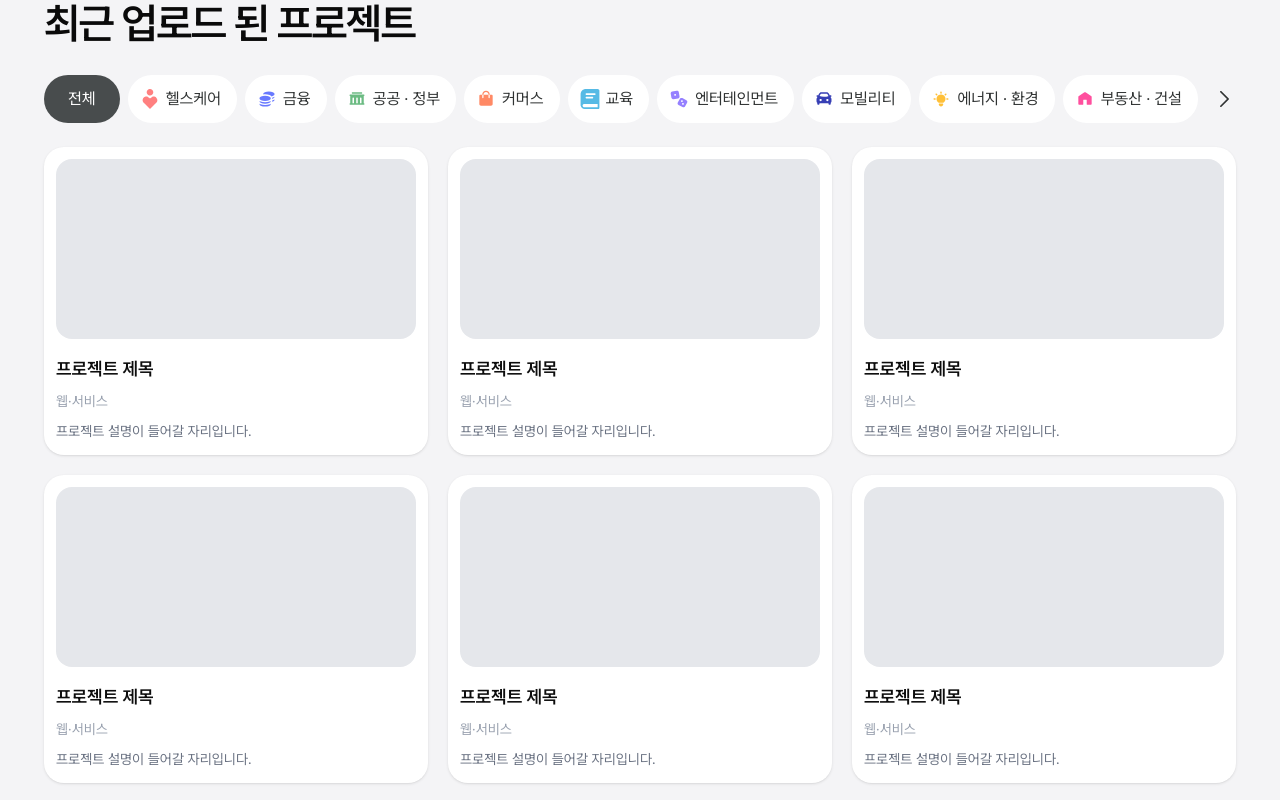
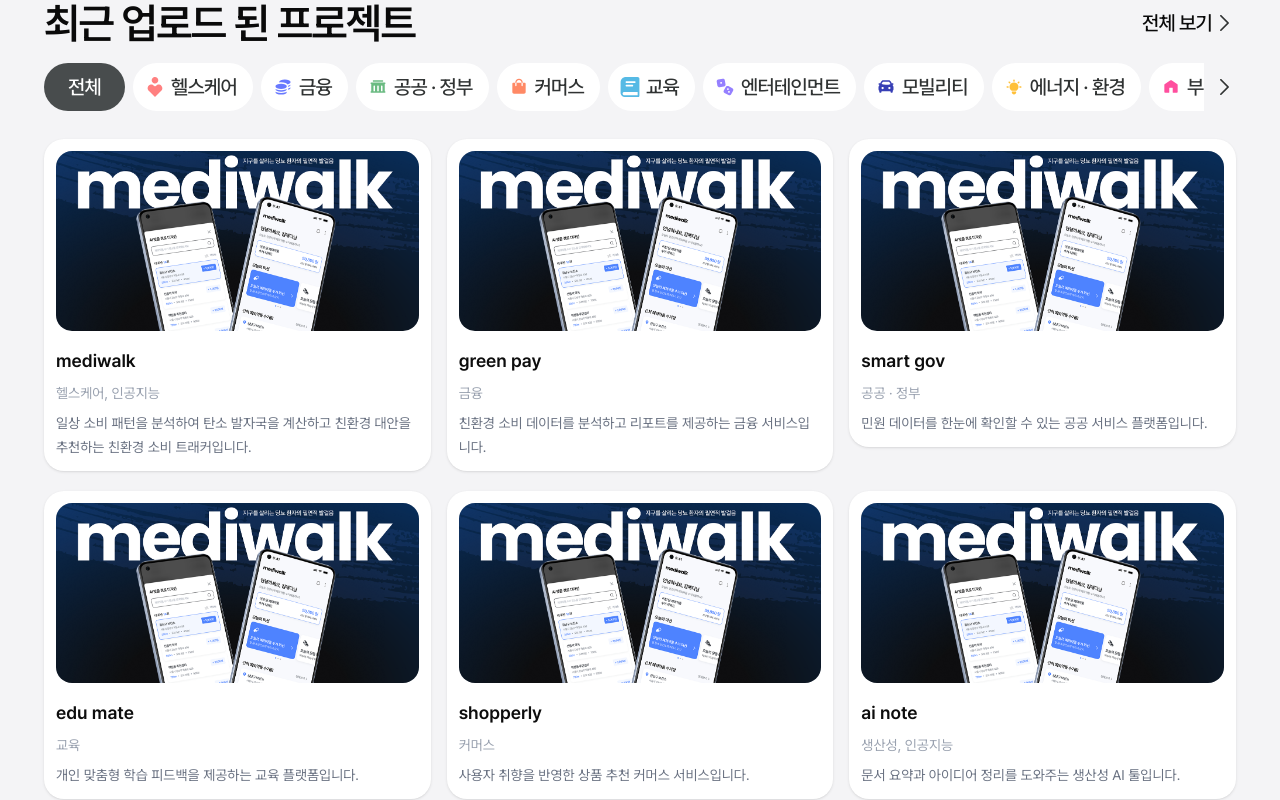
Before and after one commit to skkuding/proseed, a Next.js app in the folder apps/web/: page / in a window 1280 px wide. Shown: the part 620-1420 px from the top of the page. Built offline with nearby package versions, Linux system fonts and the light colour scheme.

Commit message:
feat(fe): make recentprojectSection

```diff
--- /dev/null
+++ b/apps/web/src/app/_mockdata/project-list/recent-projects.json
@@ -0,0 +1,56 @@
+[
+  {
+    "id": 1,
+    "title": "mediwalk",
+    "type": "APP",
+    "status": "Ongoing",
+    "oneLineDescription": "일상 소비 패턴을 분석하여 탄소 발자국을 계산하고 친환경 대안을 추천하는 친환경 소비 트래커입니다.",
+    "category": ["헬스케어", "인공지능"],
+    "thumbnailUrl": "/mock/projectdetail/thumbnail.png"
+  },
+  {
+    "id": 2,
+    "title": "green pay",
+    "type": "WEB",
+    "status": "Ongoing",
+    "oneLineDescription": "친환경 소비 데이터를 분석하고 리포트를 제공하는 금융 서비스입니다.",
+    "category": ["금융"],
+    "thumbnailUrl": "/mock/projectdetail/thumbnail.png"
+  },
+  {
+    "id": 3,
+    "title": "smart gov",
+    "type": "WEB",
+    "status": "Completed",
+    "oneLineDescription": "민원 데이터를 한눈에 확인할 수 있는 공공 서비스 플랫폼입니다.",
+    "category": ["공공 · 정부"],
+    "thumbnailUrl": "/mock/projectdetail/thumbnail.png"
+  },
+  {
+    "id": 4,
+    "title": "edu mate",
+    "type": "APP",
+    "status": "Ongoing",
+    "oneLineDescription": "개인 맞춤형 학습 피드백을 제공하는 교육 플랫폼입니다.",
+    "category": ["교육"],
+    "thumbnailUrl": "/mock/projectdetail/thumbnail.png"
+  },
+  {
+    "id": 5,
+    "title": "shopperly",
+    "type": "WEB",
+    "status": "Ongoing",
+    "oneLineDescription": "사용자 취향을 반영한 상품 추천 커머스 서비스입니다.",
+    "category": ["커머스"],
+    "thumbnailUrl": "/mock/projectdetail/thumbnail.png"
+  },
+  {
+    "id": 6,
+    "title": "ai note",
+    "type": "WEB",
+    "status": "Ongoing",
+    "oneLineDescription": "문서 요약과 아이디어 정리를 도와주는 생산성 AI 툴입니다.",
+    "category": ["생산성", "인공지능"],
+    "thumbnailUrl": "/mock/projectdetail/thumbnail.png"
+  }
+]
--- a/apps/web/src/app/mainpage/_components/CategoryTabs.tsx
+++ b/apps/web/src/app/mainpage/_components/CategoryTabs.tsx
@@ -3,8 +3,8 @@
 import Image from 'next/image'
 import { useRef } from 'react'
 
-const categories = [
-  { label: '전체' },
+export const categories = [
+  { label: '전체', icon: undefined },
   { label: '헬스케어', icon: '/healthcare_color.svg' },
   { label: '금융', icon: '/money_color.svg' },
   { label: '공공 · 정부', icon: '/government_color.svg' },
@@ -18,9 +18,16 @@ const categories = [
   { label: '생산성', icon: '/production_color.svg' },
   { label: '커뮤니티', icon: '/community_color.svg' },
   { label: '인공지능', icon: '/ai_color.svg' },
-]
+] as const
 
-export default function CategoryTabs() {
+export type CategoryLabel = (typeof categories)[number]['label']
+
+interface CategoryTabsProps {
+  selectedCategory: CategoryLabel
+  onSelectCategory: (category: CategoryLabel) => void
+}
+
+export default function CategoryTabs({ onSelectCategory }: CategoryTabsProps) {
   const scrollRef = useRef<HTMLDivElement>(null)
 
   const handleScrollRight = () => {
@@ -36,15 +43,18 @@ export default function CategoryTabs() {
         ref={scrollRef}
         className="flex min-w-0 flex-1 items-center gap-2 overflow-x-auto whitespace-nowrap [scrollbar-width:none] [&::-webkit-scrollbar]:hidden"
       >
-        {categories.map((category, index) => {
-          const isActive = index === 0
+        {categories.map((category) => {
           const isAll = category.label === '전체'
 
           return (
             <button
               key={category.label}
-              className={`inline-flex h-12 shrink-0 items-center rounded-full ${
-                isActive ? 'bg-CoolNeutral-30 text-white' : 'bg-white text-CoolNeutral-20'
+              type="button"
+              onClick={() => onSelectCategory(category.label)}
+              className={`inline-flex h-12 shrink-0 cursor-pointer items-center rounded-full ${
+                isAll
+                  ? 'bg-CoolNeutral-30 text-white'
+                  : 'bg-white text-CoolNeutral-20 hover:bg-CoolNeutral-90'
               }`}
             >
               <div
@@ -62,7 +72,7 @@ export default function CategoryTabs() {
                   />
                 ) : null}
 
-                <span className="whitespace-nowrap text-title_m_20">{category.label}</span>
+                <span className="whitespace-nowrap text-title6_m_20">{category.label}</span>
               </div>
             </button>
           )
@@ -72,7 +82,7 @@ export default function CategoryTabs() {
       <button
         type="button"
         onClick={handleScrollRight}
-        className="inline-flex h-6 w-6 shrink-0 items-center justify-center"
+        className="inline-flex h-6 w-6 shrink-0 items-center justify-center cursor-pointer"
         aria-label="다음 카테고리 보기"
       >
         <Image src="/arrow2_right.svg" alt="다음" width={24} height={24} />
--- a/apps/web/src/app/mainpage/_components/ProjectCard.tsx
+++ b/apps/web/src/app/mainpage/_components/ProjectCard.tsx
@@ -1,23 +1,32 @@
+import Image from 'next/image'
+import Link from 'next/link'
+
 interface ProjectCardProps {
-  title?: string
-  category?: string
-  summary?: string
+  project: {
+    id: number
+    title: string
+    type: string
+    status: string
+    oneLineDescription: string
+    category: string[]
+    thumbnailUrl: string
+  }
 }
 
-export default function ProjectCard({
-  title = '프로젝트 제목',
-  category = '웹·서비스',
-  summary = '프로젝트 설명이 들어갈 자리입니다.',
-}: ProjectCardProps) {
+export default function ProjectCard({ project }: ProjectCardProps) {
   return (
-    <article className="overflow-hidden rounded-[20px] bg-white p-3 shadow-sm">
-      <div className="mb-4 h-[180px] w-full rounded-[16px] bg-gray-200" />
+    <Link href={`/projects/${project.id}`}>
+      <article className="cursor-pointer overflow-hidden rounded-[20px] bg-white p-3 shadow-sm">
+        <div className="relative mb-4 h-[180px] w-full overflow-hidden rounded-[16px] bg-gray-200">
+          <Image src={project.thumbnailUrl} alt={project.title} fill className="object-cover" />
+        </div>
 
-      <div className="flex flex-col gap-2">
-        <h3 className="text-lg font-semibold text-black">{title}</h3>
-        <span className="text-sm text-gray-400">{category}</span>
-        <p className="text-sm leading-6 text-gray-500">{summary}</p>
-      </div>
-    </article>
+        <div className="flex flex-col gap-2">
+          <h3 className="text-lg font-semibold text-black">{project.title}</h3>
+          <span className="text-sm text-gray-400">{project.category.join(', ')}</span>
+          <p className="text-sm leading-6 text-gray-500">{project.oneLineDescription}</p>
+        </div>
+      </article>
+    </Link>
   )
 }
--- a/apps/web/src/app/mainpage/_components/RecentProjectsSection.tsx
+++ b/apps/web/src/app/mainpage/_components/RecentProjectsSection.tsx
@@ -1,21 +1,56 @@
-import CategoryTabs from './CategoryTabs'
+'use client'
+
+import Image from 'next/image'
+import Link from 'next/link'
+import { useMemo, useState } from 'react'
+import mockProjects from '@/app/_mockdata/project-list/recent-projects.json'
+import CategoryTabs, { CategoryLabel } from './CategoryTabs'
 import ProjectCard from './ProjectCard'
 import SectionTitle from './SectionTitle'
 
+type Project = {
+  id: number
+  title: string
+  type: string
+  status: string
+  oneLineDescription: string
+  category: Exclude<CategoryLabel, '전체'>[]
+  thumbnailUrl: string
+}
+
 export default function RecentProjectsSection() {
+  const [selectedCategory, setSelectedCategory] = useState<CategoryLabel>('전체')
+
+  const filteredProjects = useMemo(() => {
+    const projects = mockProjects as Project[]
+
+    if (selectedCategory === '전체') {
+      return projects
+    }
+
+    return projects.filter((project) => project.category.includes(selectedCategory))
+  }, [selectedCategory])
+
   return (
-    <section className="flex flex-col gap-6">
-      <SectionTitle title="최근 업로드 된 프로젝트" actionLabel="전체 보기" />
+    <section className="flex flex-col gap-3">
+      <div className="flex items-center justify-between">
+        <SectionTitle title="최근 업로드 된 프로젝트" />
+        <Link href="/navigate">
+          <button type="button" className="flex items-center text-title6_m_20 cursor-pointer">
+            전체 보기
+            <Image src="/arrow2_right.svg" alt="다음" width={24} height={24} />
+          </button>
+        </Link>
+      </div>
 
-      <CategoryTabs />
+      <div className="flex flex-col gap-7">
+        <CategoryTabs selectedCategory={selectedCategory} onSelectCategory={setSelectedCategory} />
 
-      <div className="grid grid-cols-1 gap-5 md:grid-cols-2 xl:grid-cols-3">
-        <ProjectCard />
-        <ProjectCard />
-        <ProjectCard />
-        <ProjectCard />
-        <ProjectCard />
-        <ProjectCard />
+        <div className="grid grid-cols-1 gap-x-4 gap-y-5 md:grid-cols-2 xl:grid-cols-3">
+          {filteredProjects.map((project) => (
+            <ProjectCard key={project.id} project={project} />
+          ))}
+        </div>
       </div>
     </section>
   )
--- a/apps/web/tailwind.config.ts
+++ b/apps/web/tailwind.config.ts
@@ -23,6 +23,7 @@ const config: Config = {
         title1_sb_24: ['24px', { lineHeight: '140%', letterSpacing: '-0.04em', fontWeight: '600' }],
         title2_m_24: ['24px', { lineHeight: '140%', letterSpacing: '-0.04em', fontWeight: '500' }],
         title3_sb_20: ['20px', { lineHeight: '140%', letterSpacing: '-0.04em', fontWeight: '600' }],
+        title3_sb_24: ['24px', { lineHeight: '140%', letterSpacing: '-0.04em', fontWeight: '600' }],
         title4_m_20: ['20px', { lineHeight: '140%', letterSpacing: '-0.04em', fontWeight: '500' }],
         title6_m_20: ['20px', { lineHeight: '140%', letterSpacing: '-0.04em', fontWeight: '500' }],
 
```
